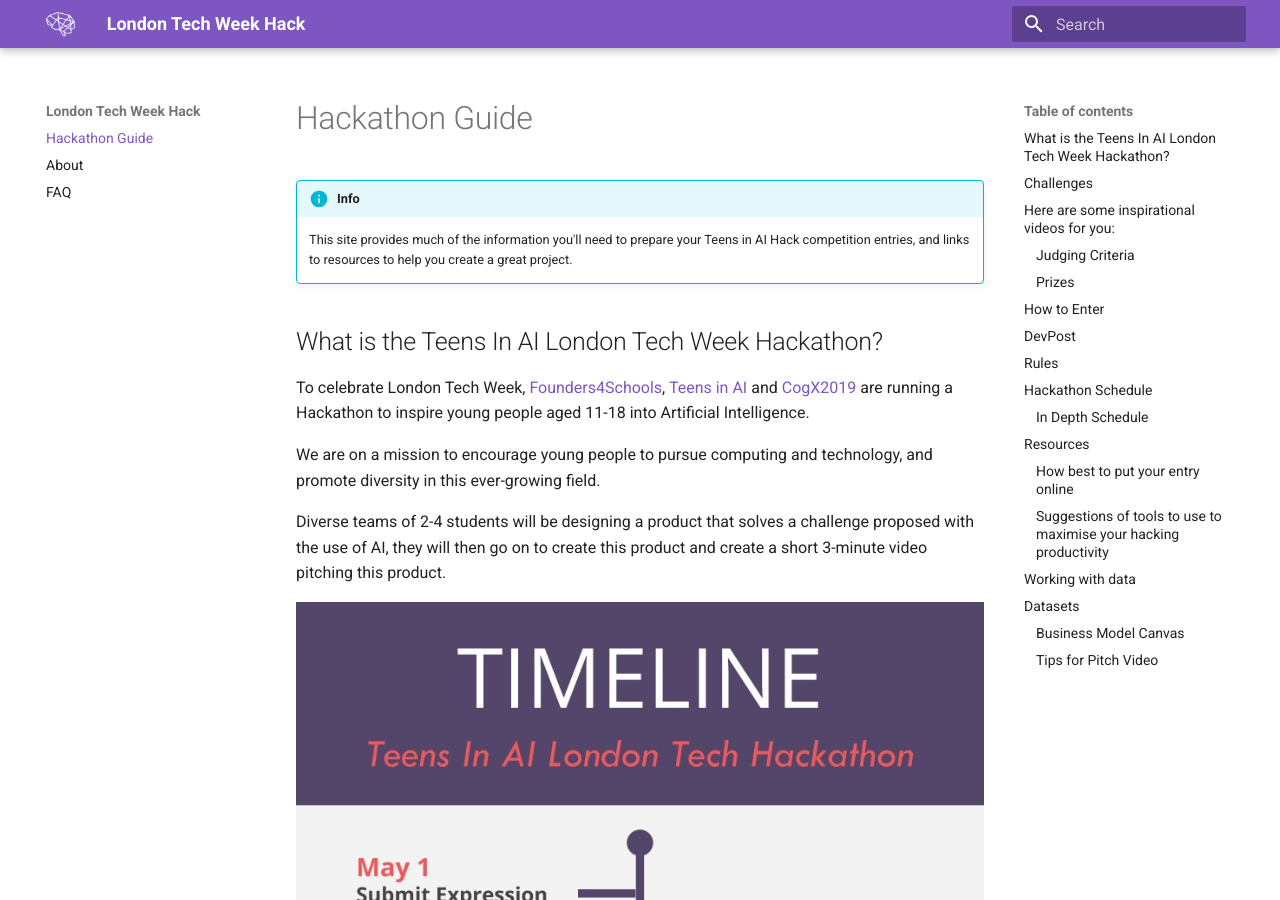
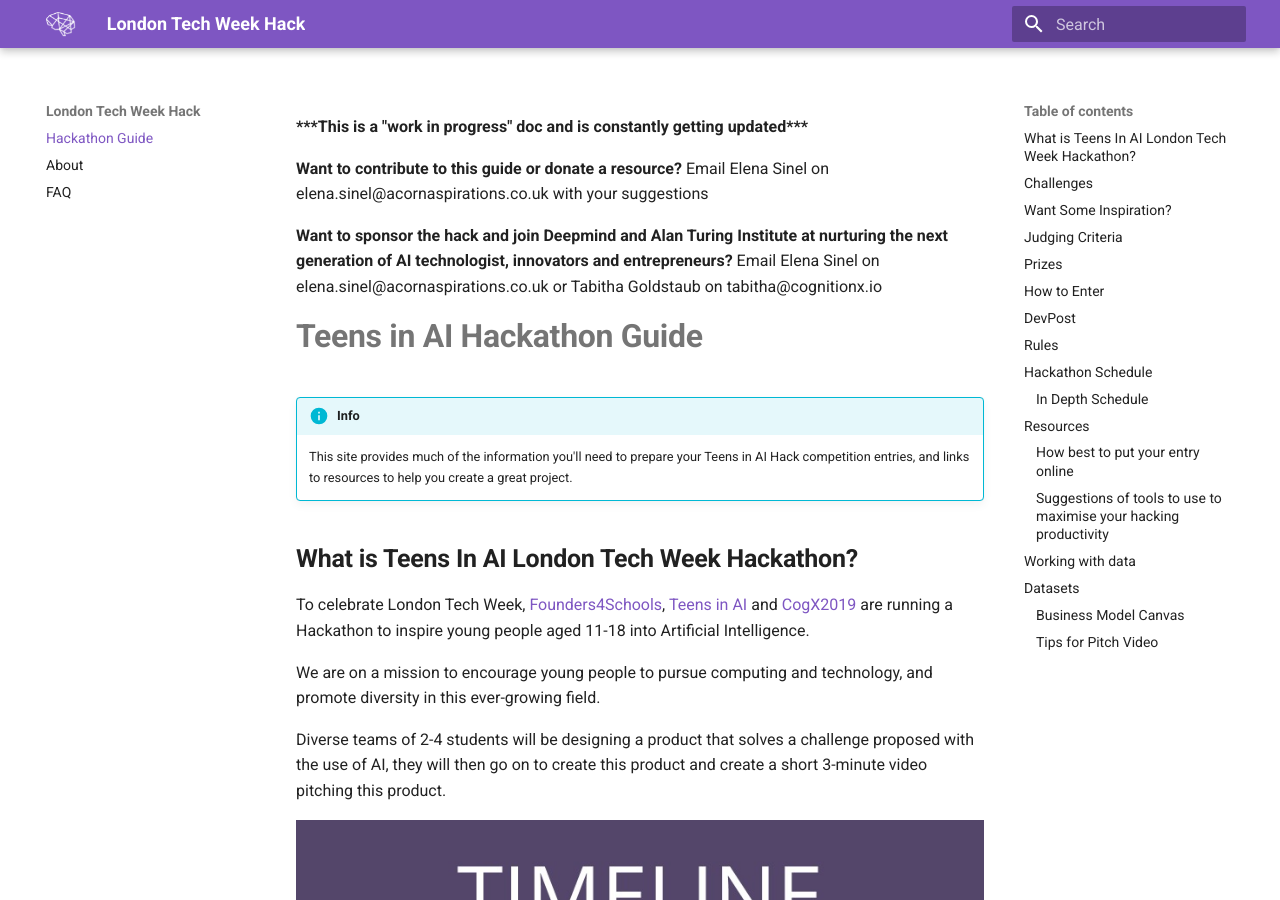
Before and after one commit to elenasinel/tech-week, an MkDocs documentation site: the page built from docs/index.md, in a window 1280 px wide and 900 px high. Built offline with MkDocs 1.6.1 and Material for MkDocs 9.7.7, drawn with Linux system fonts in a browser that asks for light colours; some of the changed text lies outside the part shown.

Commit message:
Update Documentation “index”

```diff
--- a/docs/index.md
+++ b/docs/index.md
@@ -1,12 +1,24 @@
 ---
 title: London Tech Week Hack
 ---
-# Hackathon Guide
+**\*\*\*This is a "work in progress" doc and is constantly getting updated\*\*\***
+
+**Want to contribute to this guide or donate a resource?** Email Elena Sinel on elena.sinel@acornaspirations.co.uk with your suggestions
+
+
+**Want to sponsor the hack and join Deepmind and Alan Turing Institute at nurturing the next generation of AI technologist, innovators and entrepreneurs?** Email Elena Sinel on elena.sinel@acornaspirations.co.uk or Tabitha Goldstaub on tabitha@cognitionx.io
+
+
+
+
+# **Teens in AI Hackathon Guide**
 
 !!! Info
 	This site provides much of the information you'll need to prepare your Teens in AI Hack competition entries, and links to resources to help you create a great project.
 
-## What is the Teens In AI London Tech Week Hackathon?
+
+
+## **What is Teens In AI London Tech Week Hackathon?**
 
 To celebrate London Tech Week, [Founders4Schools](https://www.founders4schools.org.uk/about/), [Teens in AI](https://teensinai.com/) and [CogX2019](https://cogx.co/) are running a Hackathon to inspire young people aged 11-18 into Artificial Intelligence.
 
@@ -23,7 +35,7 @@
 
 <iframe width="100%" height="400" src="https://www.youtube.com/embed/5G0ndS3uRdo" frameborder="0" allow="accelerometer; autoplay; encrypted-media; gyroscope; picture-in-picture" allowfullscreen></iframe>
 
-## **Here are some inspirational videos for you:**
+## Want Some Inspiration?
 
 <iframe width="560" height="315" src="https://www.youtube.com/embed/mJ6rjJiIHyo" frameborder="0" allow="accelerometer; autoplay; encrypted-media; gyroscope; picture-in-picture" allowfullscreen></iframe>
 
@@ -31,7 +43,7 @@
 
 <iframe width="560" height="315" src="https://www.youtube.com/embed/ba1tND0B0xk" frameborder="0" allow="accelerometer; autoplay; encrypted-media; gyroscope; picture-in-picture" allowfullscreen></iframe>
 
-### Judging Criteria
+## **Judging Criteria**
 
 Our panel of judges will analyse projects based on the criteria listed below. They will base their judgement on both the product you produce, the code you write and your video pitch.
 
@@ -40,14 +52,14 @@
 * Technical Complexity
 * Social Impact
 
-### Prizes
+## **Prizes**
 
 * **Pitch at [CogX](https://cogx.co)** - Pitch your project at CogX to investors, developers and industry experts. You never know, a good pitch could get your business up and running in no time!
 * **Attend [Pitch@Palace](https://pitchatpalace.com/)** - Attend Pitch@Palace! You'll have the opportunity to mingle with world-renowned entrepreneurs!
 * **Work Experience via [Workfinder](https://www.workfinder.com/)** - Gain work experience in the field of your choice with our partner Workfinder!
 * **Use of [Tech Nation Digital Business Academy](https://digitalbusinessacademy.technation.io/)** - Use Technation's Digital Business Academy Platform to expand your know-how and skills in ever-growing tech markets.
 
-## How to Enter
+## **How to Enter**
 
 1. Create teams of 2-4 students - max 2 teams per school
 2. Host an event 10-24 May and invite mentors (2-3 machine learning and artificial intelligence Developers, 1-2 Design Thinkers, 1-2 Entrepreneurs, 1-2 Ethicists) to ideate and help you submit videos by 24 May on DevPost (submission rules and Devpost link to be shared)
@@ -59,7 +71,7 @@
 
 Teens in AI Hack utilises [DevPost](https://devpost.com) to manage project submissions for judging. DevPost is a free service for managing hackathons and project pages.
 
-## Rules
+## **Rules**
 
 * Participants must be between the ages of 11 and 18.
 * Each group must be made up of 2-4 members and has to be gender-diverse, unless it is a single gender school, i.e. per group there must be a minimum of one boy and girl. Multi-ethnicity, children from BAME groups and on Free Schools Meals are encouraged, so are LGBT
@@ -69,7 +81,7 @@
 * Parents are not allowed to mentor teams where participants are their children due to conflict of interest
 * Code needs to be new and will be verified - it must not belong to any previous project
 
-## Hackathon Schedule
+## **Hackathon Schedule**
 
 Teens in AI Hack  runs from May 10-24 (Round 1) and through to June 10-12 (Final Round).
 ### In Depth Schedule
@@ -101,7 +113,7 @@
 
 ## **Working with data**
 
-Guidance: Click here to learn more about working with data.
+Guidance: [Click here](https://teens-in-ai.github.io/tech-week/resources/DataAI.pdf) to learn more about working with data.
 
 ## **Datasets**
 
```
